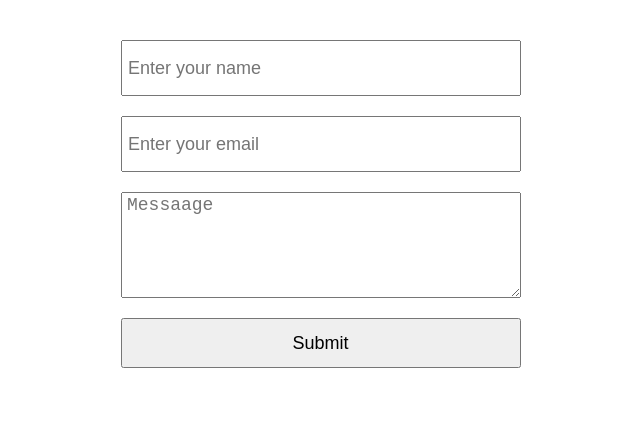
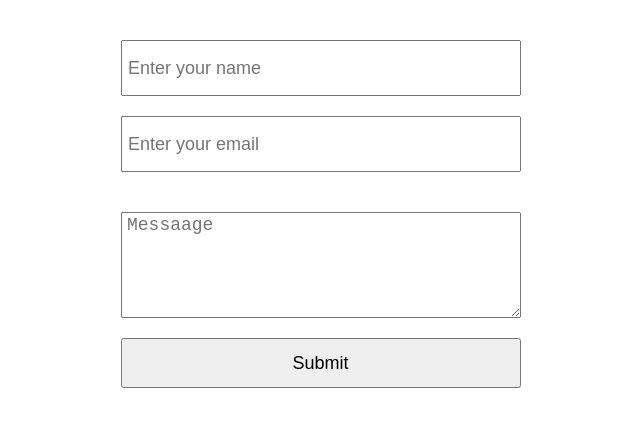
Before and after one commit to MelvinPeepers/react_forms_netlify, a React (Create React App) app: page / in a window 1280 px wide. Shown: the top 426 px of the page, without its empty margins (319-959 px from the left). Built offline with nearby package versions, Linux system fonts and the light colour scheme.

Commit message:
added recaptcha to JS

```diff
--- a/src/Form.js
+++ b/src/Form.js
@@ -5,7 +5,8 @@ export default function Form() {
     <form
       method='POST'
       name='contactform'
-      className='contactForm'>
+      className='contactForm'
+      data-netlify-recaptcha="true">
 
       <input
         type='hidden'
@@ -22,6 +23,8 @@ export default function Form() {
         name='email'
         placeholder='Enter your email' />
 
+      <div data-netlify-recaptcha="true"></div>
+
       <textarea
         name='message'
         placeholder='Messaage'></textarea>
```
